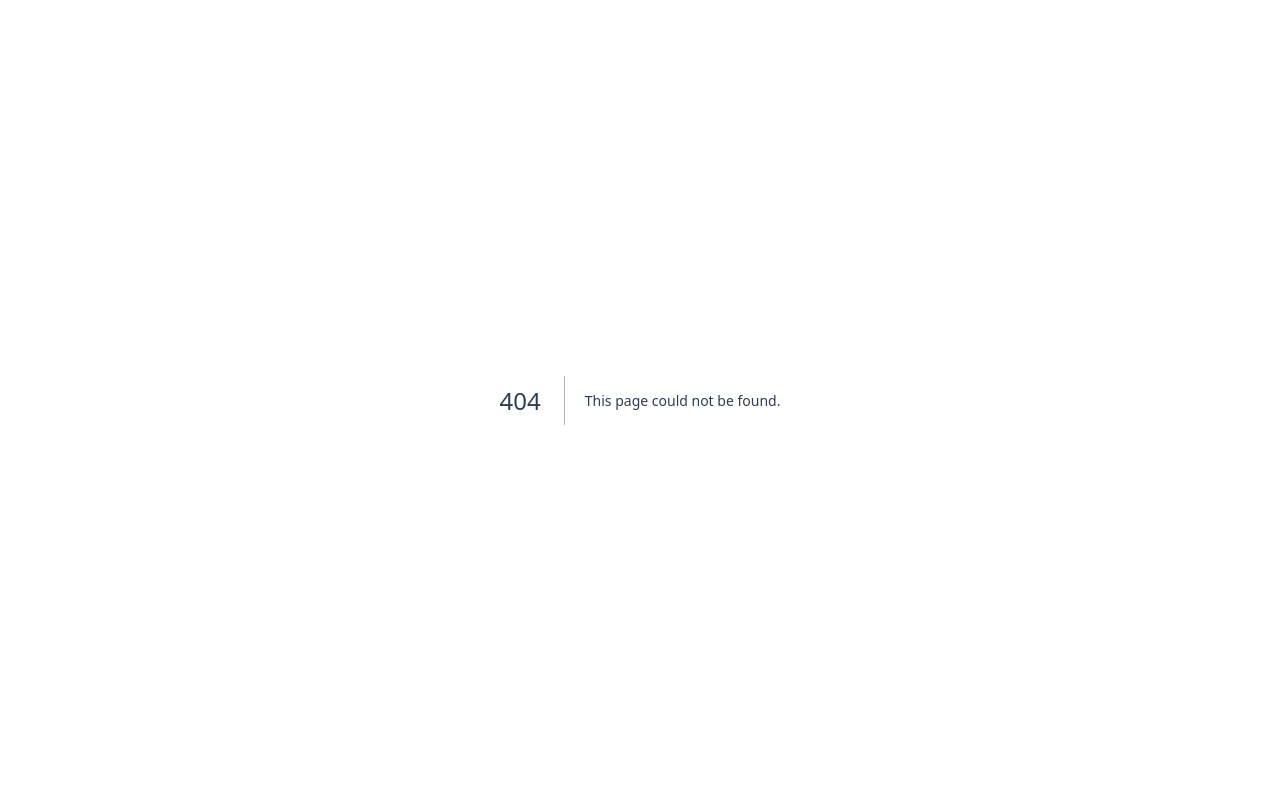
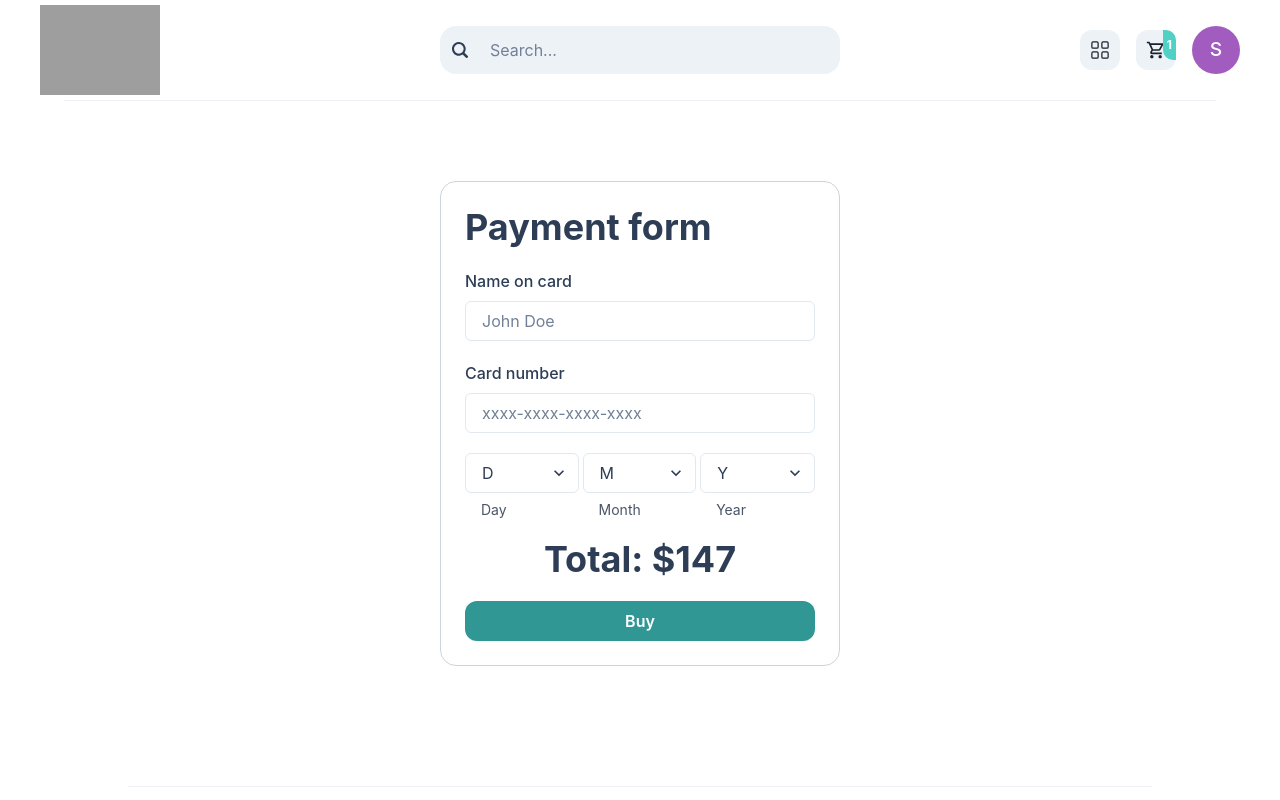
Before and after one commit to SamehMakkie/dop-front-end, a Next.js app: page /cart/checkout in a window 1280 px wide. Before the commit this address had no page. Shown: the top 800 px of the page. Built offline with nearby package versions, Linux system fonts and the light colour scheme; grey boxes are pictures that could not be loaded.

Commit message:
Add the Checkout page

```diff
--- /dev/null
+++ b/pages/cart/checkout.js
@@ -0,0 +1,113 @@
+import {
+  Button,
+  Flex,
+  FormControl,
+  FormHelperText,
+  FormLabel,
+  Heading,
+  Input,
+  Select,
+  useToast,
+  VStack,
+} from "@chakra-ui/react";
+import { useRouter } from "next/router";
+import { useEffect, useState } from "react";
+import ProtectedRoute from "../../components/ProtectedRoute/ProtectedRoute";
+import NavigationWrapper from "../../views/NavigationWrapper/NavigationWrapper";
+
+const Checkout = () => {
+  const currentYear = new Date().getFullYear();
+  const [total, setTotal] = useState();
+  const toast = useToast();
+  const router = useRouter();
+
+  useEffect(() => {
+    setTotal(147);
+  }, []);
+
+  const handlePurchase = async () => {
+    toast({
+      title: "Processing",
+      description: "Your payment is being processed please wait",
+      status: "loading",
+      position: "top-right",
+      duration: 1900,
+    });
+    await setTimeout(
+      () =>
+        toast({
+          title: "Payment succeeded",
+          description:
+            "Your payment has been successfully completed, thank you for purchasing from us",
+          status: "success",
+          isClosable: true,
+          position: "top-right",
+        }),
+      2000
+    );
+    await setTimeout(() => router.push("/library"), 3000);
+  };
+
+  return (
+    <NavigationWrapper>
+      <ProtectedRoute>
+        <Flex w="100%" py={20} justifyContent="center" alignItems={"center"}>
+          <VStack
+            w="100%"
+            p={6}
+            spacing={5}
+            maxW="400px"
+            borderWidth={"1px"}
+            borderColor="gray.300"
+            rounded="2xl">
+            <Heading w="100%">Payment form</Heading>
+            <FormControl>
+              <FormLabel>Name on card</FormLabel>
+              <Input type="text" placeholder="John Doe" />
+            </FormControl>
+            <FormControl>
+              <FormLabel>Card number</FormLabel>
+              <Input type="number" placeholder="xxxx-xxxx-xxxx-xxxx" />
+            </FormControl>
+
+            <Flex w="100%" justifyContent={"space-between"}>
+              <FormControl pr={1}>
+                <Select placeholder="D">
+                  {[...Array(31)].map((e, i) => (
+                    <option key={i}>{i + 1}</option>
+                  ))}
+                </Select>
+                <FormHelperText pl={4}>Day</FormHelperText>
+              </FormControl>
+              <FormControl pr={1}>
+                <Select placeholder="M">
+                  {[...Array(12)].map((e, i) => (
+                    <option key={i}>{i + 1}</option>
+                  ))}
+                </Select>
+                <FormHelperText pl={4}>Month</FormHelperText>
+              </FormControl>
+              <FormControl>
+                <Select placeholder="Y">
+                  {[...Array(101)].map((e, i) => (
+                    <option key={i}>{currentYear - i}</option>
+                  ))}
+                </Select>
+                <FormHelperText pl={4}>Year</FormHelperText>
+              </FormControl>
+            </Flex>
+            <Heading>
+              Total: {total && "$"}
+              {total}
+            </Heading>
+            <Button w="100%" colorScheme={"teal"} onClick={handlePurchase}>
+              Buy
+            </Button>
+          </VStack>
+        </Flex>
+      </ProtectedRoute>
+    </NavigationWrapper>
+  );
+};
+
+export default Checkout;
```
